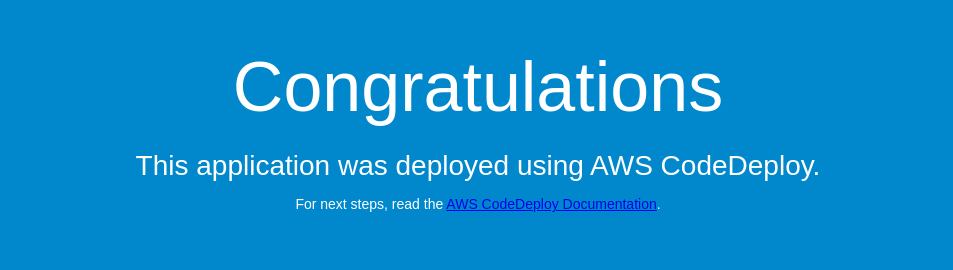
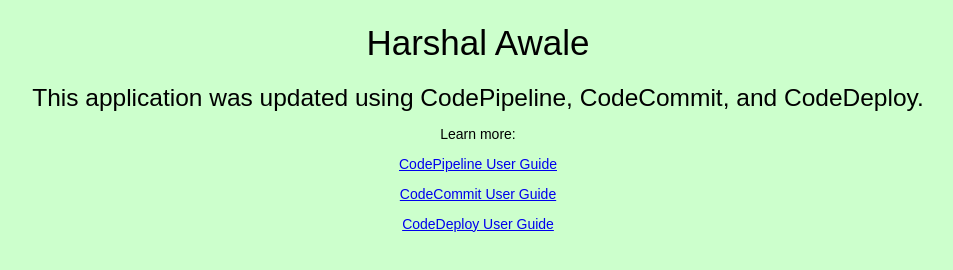
Before and after one commit to hawale/MyDemoRepo, a plain HTML site: page index.html in a window 1280 px wide. Shown: the whole page, without its empty margins (162-1115 px from the left). Drawn offline with Linux system fonts and the light colour scheme.

Commit message:
made some changes

```diff
--- a/index.html
+++ b/index.html
@@ -1,34 +1,36 @@
 <!DOCTYPE html>
 <html>
 <head>
-  <meta charset="utf-8">
-  <title>Sample Deployment</title>
+  <title>Updated Sample Deployment</title>
   <style>
     body {
-      color: #ffffff;
-      background-color: #0188cc;
+      color: #000000;
+      background-color: #CCFFCC;
       font-family: Arial, sans-serif;
-      font-size: 14px;
+      font-size:14px;
     }
 
     h1 {
-      font-size: 500%;
+      font-size: 250%;
       font-weight: normal;
       margin-bottom: 0;
     }
 
     h2 {
-      font-size: 200%;
+      font-size: 175%;
       font-weight: normal;
       margin-bottom: 0;
     }
   </style>
 </head>
 <body>
+  <div align="center"><h1>Harshal Awale</h1></div>
+  <div align="center"><h2>This application was updated using CodePipeline, CodeCommit, and CodeDeploy.</h2></div>
   <div align="center">
-    <h1>Congratulations</h1>
-    <h2>This application was deployed using AWS CodeDeploy.</h2>
-    <p>For next steps, read the <a href="http://aws.amazon.com/documentation/codedeploy">AWS CodeDeploy Documentation</a>.</p>
+    <p>Learn more:</p>
+    <p><a href="https://docs.aws.amazon.com/codepipeline/latest/userguide/">CodePipeline User Guide</a></p>
+    <p><a href="https://docs.aws.amazon.com/codecommit/latest/userguide/">CodeCommit User Guide</a></p>
+    <p><a href="https://docs.aws.amazon.com/codedeploy/latest/userguide/">CodeDeploy User Guide</a></p>
   </div>
 </body>
 </html>
```
